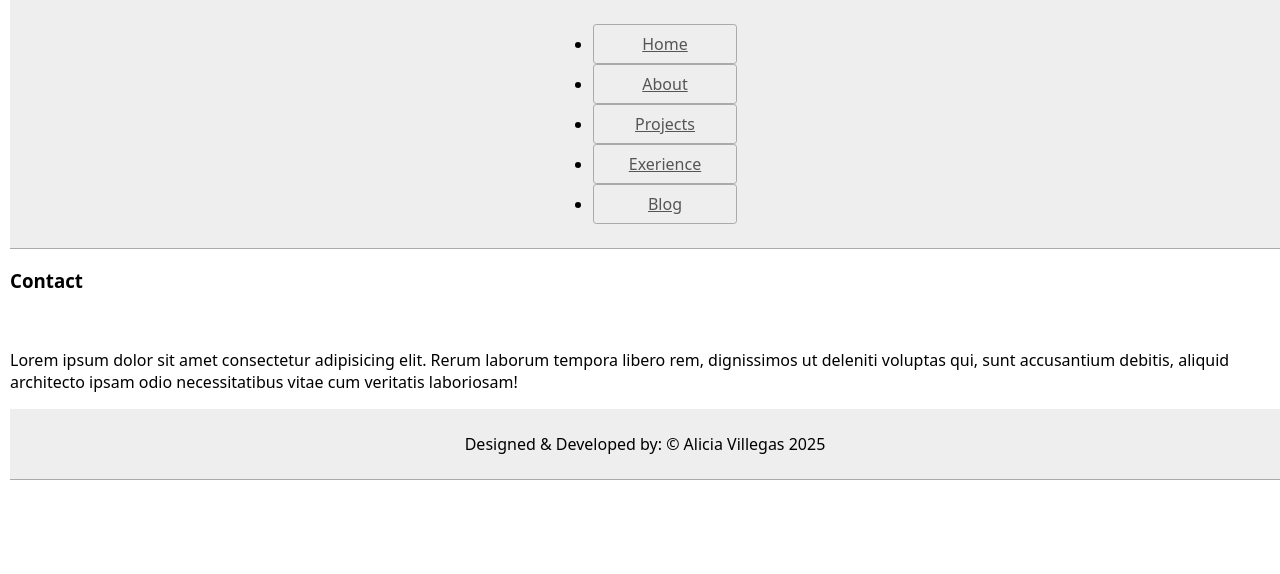
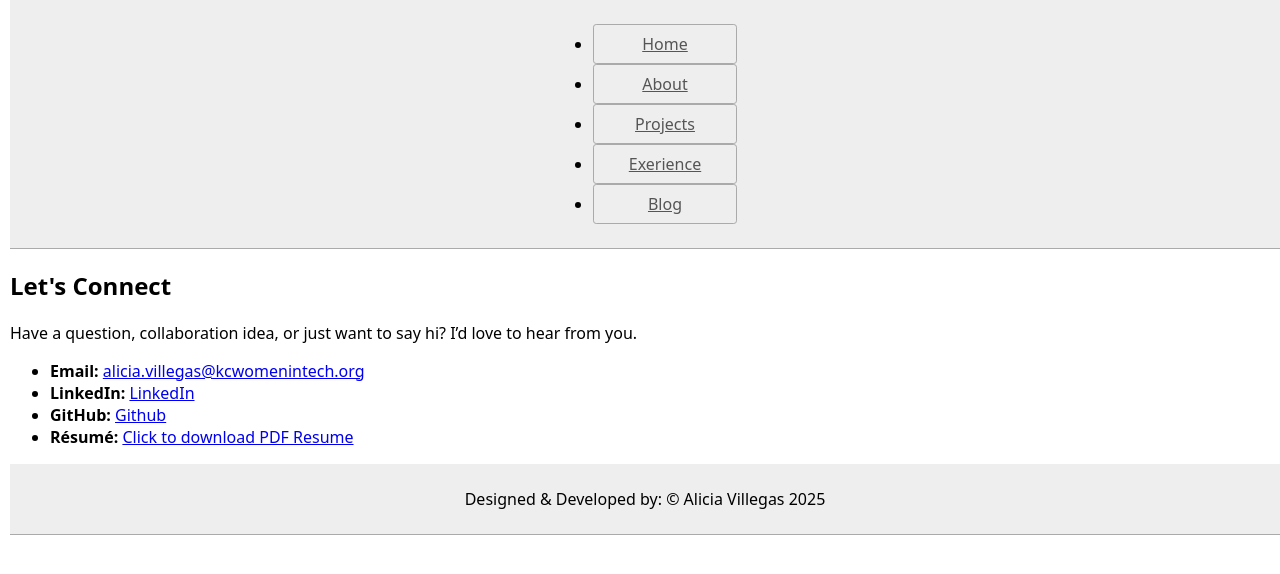
Before and after one commit to avillegas1717/AVPersonalPortfolioSite-, a plain HTML site: page contact.html in a window 1280 px wide. Drawn offline with Linux system fonts and the light colour scheme.

Commit message:
Updated contact page info. Uploaded resume. Added links to contact methods & dowload link for resume.

```diff
--- a/contact.html
+++ b/contact.html
@@ -20,15 +20,16 @@
     </nav>
     </section>
     <section id="contact">
+    <h2>Let's Connect</h2>
+    <p>Have a question, collaboration idea, or just want to say hi? I’d love to hear from you.</p>
 
-
-      <h3>Contact</h3>
-      <br>
-      <p>Lorem ipsum dolor sit amet consectetur adipisicing elit. Rerum laborum tempora libero rem, dignissimos ut deleniti voluptas qui, sunt accusantium debitis, aliquid architecto ipsam odio necessitatibus vitae cum veritatis laboriosam!</p>
-
-
-
-    </section>
+    <ul>
+      <li><strong>Email:</strong> <a href="mailto:alicia@example.com">alicia.villegas@kcwomenintech.org</a></li>
+      <li><strong>LinkedIn:</strong> <a href="https://www.linkedin.com/in/alicia-m-villegas/" target="_blank" rel="noopener noreferrer">LinkedIn</a></li>
+      <li><strong>GitHub:</strong> <a href="https://github.com/avillegas1717" target="_blank" rel="noopener noreferrer">Github</a></li>
+      <li><strong>Résumé:</strong> <a href="assets/AVResume.pdf" target="_blank" rel="noopener noreferrer">Click to download PDF Resume</a></li>
+    </ul>
+  </section>
     <!-- End Contact Tag -->
 
     <section id="nav-footer">
```
Also changed, not shown: 1 other file.
